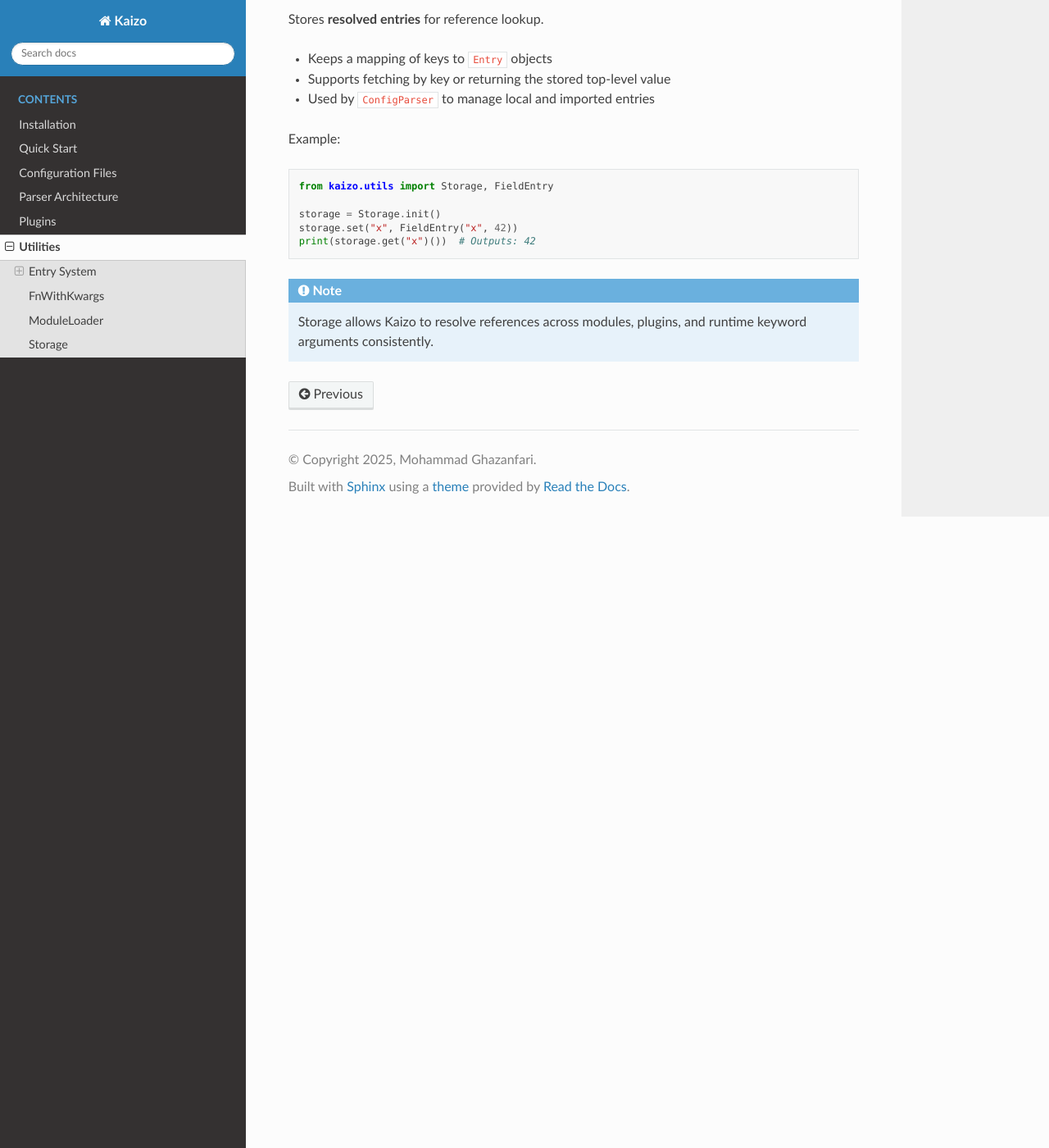
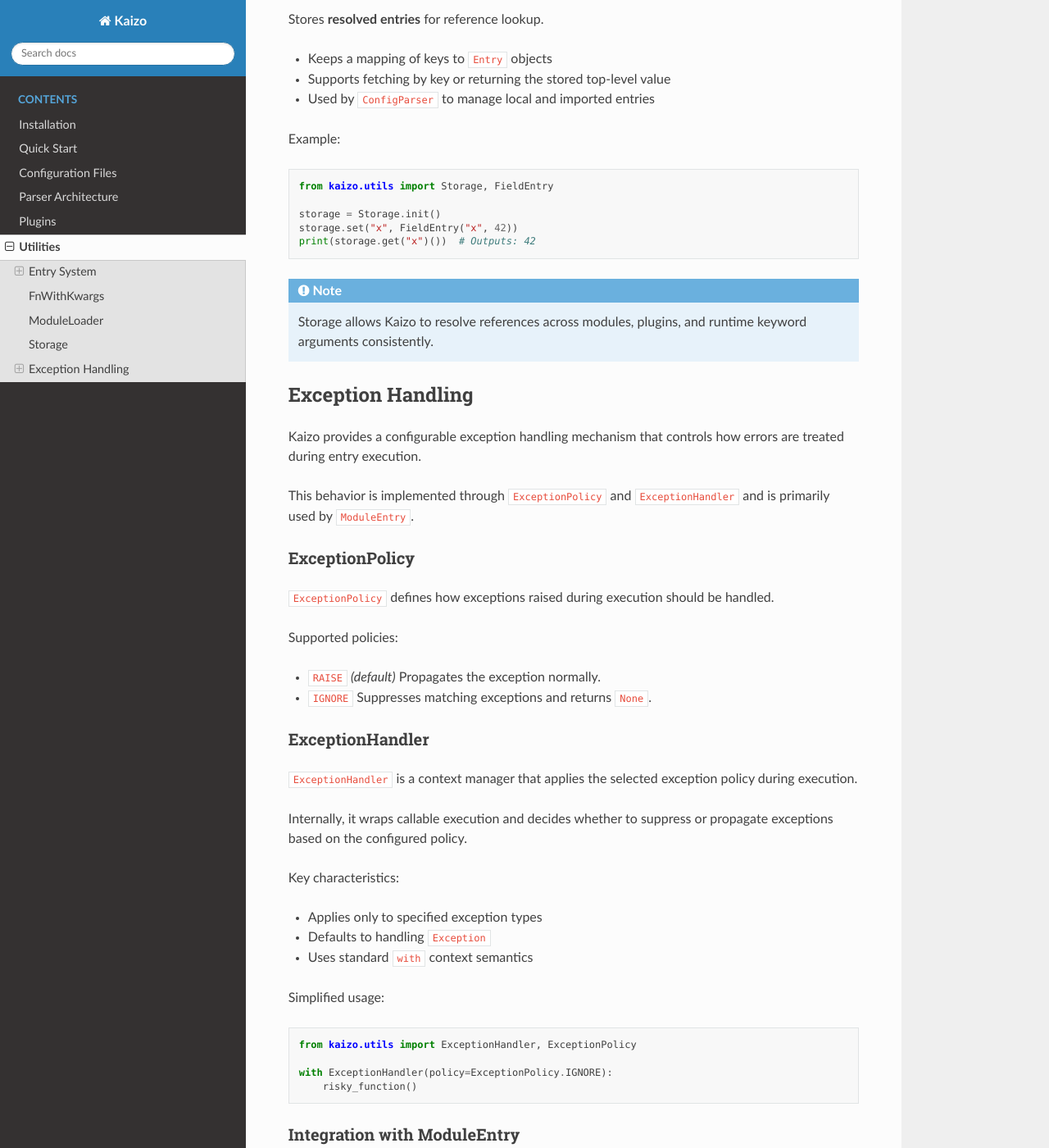
Before and after one commit to NaughtFound/kaizo, a Sphinx documentation site: the page built from docs/source/utilities.rst, in a window 1280 px wide and 1400 px high, scrolled down 3608 px. Shown: the whole window at 82% size. Built offline with Sphinx 7.4.7 and the Read the Docs theme 3.1.0, drawn with Linux system fonts in a browser that asks for light colours; some of the changed text lies outside the part shown.

Commit message:
feat(exception): exception handler added (#26)

```diff
--- a/docs/source/utilities.rst
+++ b/docs/source/utilities.rst
@@ -204,3 +204,90 @@
 
    Storage allows Kaizo to resolve references across modules, plugins,
    and runtime keyword arguments consistently.
+
+
+Exception Handling
+------------------
+
+Kaizo provides a configurable exception handling mechanism that controls
+how errors are treated during entry execution.
+
+This behavior is implemented through ``ExceptionPolicy`` and
+``ExceptionHandler`` and is primarily used by ``ModuleEntry``.
+
+ExceptionPolicy
+~~~~~~~~~~~~~~~
+
+``ExceptionPolicy`` defines how exceptions raised during execution
+should be handled.
+
+Supported policies:
+
+- ``RAISE`` *(default)*
+  Propagates the exception normally.
+
+- ``IGNORE``
+  Suppresses matching exceptions and returns ``None``.
+
+ExceptionHandler
+~~~~~~~~~~~~~~~~
+
+``ExceptionHandler`` is a context manager that applies the selected
+exception policy during execution.
+
+Internally, it wraps callable execution and decides whether to
+suppress or propagate exceptions based on the configured policy.
+
+Key characteristics:
+
+- Applies only to specified exception types
+- Defaults to handling ``Exception``
+- Uses standard ``with`` context semantics
+
+Simplified usage:
+
+.. code-block:: python
+
+   from kaizo.utils import ExceptionHandler, ExceptionPolicy
+
+   with ExceptionHandler(policy=ExceptionPolicy.IGNORE):
+       risky_function()
+
+
+Integration with ModuleEntry
+~~~~~~~~~~~~~~~~~~~~~~~~~~~~
+
+Each ``ModuleEntry`` creates its own ``ExceptionHandler`` instance
+based on the configured ``policy``.
+
+During execution:
+
+- The callable is invoked inside the exception handler
+- If an exception occurs:
+  - ``RAISE`` propagates the error
+  - ``IGNORE`` suppresses it and returns ``None``
+
+.. note::
+
+   Exception handling occurs **at execution time**, not during parsing.
+
+
+Configuration Example
+~~~~~~~~~~~~~~~~~~~~~
+
+Exception handling can be configured directly in YAML:
+
+.. code-block:: yaml
+
+   safe_task:
+     module: unstable.module
+     source: risky_function
+     policy: ignore
+
+In this example, any raised exception during execution is suppressed,
+allowing the configuration to continue executing without failure.
+
+.. important::
+
+   Exception handling does **not** prevent argument resolution or
+   callable preparation errors. It only applies to runtime execution.
--- a/pyproject.toml
+++ b/pyproject.toml
@@ -1,6 +1,6 @@
 [project]
 name = "kaizo"
-version = "1.4.0"
+version = "1.5.0"
 description = "declarative YAML-based configuration parser"
 authors = [{ name = "Mohammad Ghazanfari", email = "mgh.5225@gmail.com" }]
 readme = "README.md"
```
Also changed, not shown: CHANGELOG.md (+4 -0 lines), docs/source/configuration.rst (+32 -4 lines), 5 other files.
